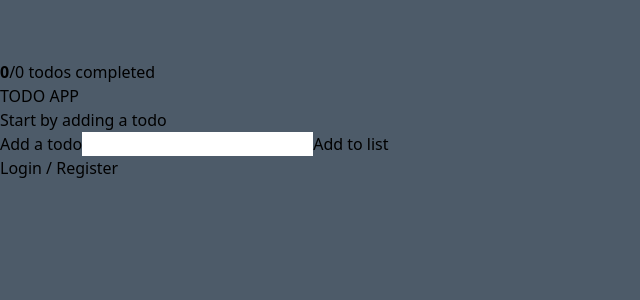
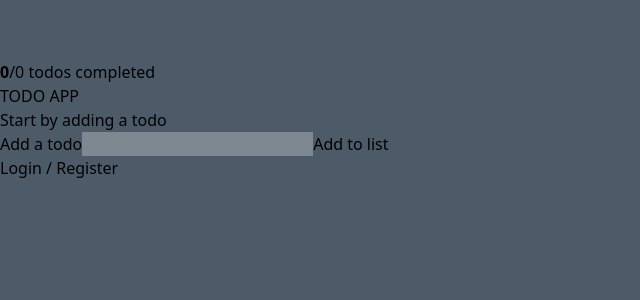
Before and after one commit to warrley/to-do, a React (Vite) app: page / in a window 1280 px wide. Shown: the top 300 px of the page, without its empty margins (0-640 px from the left). Built offline with nearby package versions, Linux system fonts and the light colour scheme; no server answers.

Commit message:
button and input disabled

```diff
--- a/src/components/Button.tsx
+++ b/src/components/Button.tsx
@@ -1,6 +1,9 @@
-export const Button = ({ label, onClick }: {label: string, onClick?: () => void}) => {
+export const Button = ({ label, onClick, disabled }: { label: string, onClick?: () => void, disabled?:boolean }) => {
     return (
-        <button className="shadow-lg bg-sky-600 py-2 rounded-md text-white font-medium flex-1 px-3 hover:bg-sky-700 transition-all" onClick={onClick} type="submit">
+        <button className={`${disabled ? "bg-red-500" : "bg-sky-600 hover:bg-sky-700"} shadow-lg  py-2 rounded-md text-white font-medium flex-1 px-3  transition-all`}
+            onClick={onClick} type="submit"
+            disabled={disabled}
+        >
             {label}
         </button>
     )
--- a/src/components/FormAddTodo.tsx
+++ b/src/components/FormAddTodo.tsx
@@ -2,21 +2,25 @@ import { useContext, useState } from "react";
 import { Button } from "./Button"
 import { Input } from "./Input";
 import { TodosContext } from "../contexts/Todos";
+import { useAuth } from "../firebase/AuthContext";
 
 export const FormAddTodo = () => {
     const { handleAdd } = useContext(TodosContext);
     const [text, setText] = useState("");
+    const { user } = useAuth();
 
     return (
-        <form className="flex flex-col gap-2" onSubmit={e => {
+        <form
+            className={`flex flex-col gap-2 ${user ? "opacity-100" : "opacity-40"}`}
+            onSubmit={e => {
             e.preventDefault();
             handleAdd(text);
             setText('');
             console.log(text)
-        }}>
+            }}>
             <label className="font-medium">Add a todo</label>
-            <Input setText={setText} text={text}/>
-            <Button label="Add to list" />
+            <Input disabled={!user} setText={setText} text={text}/>
+            <Button disabled={!user} label="Add to list" />
         </form>
     )
 }
--- a/src/components/Input.tsx
+++ b/src/components/Input.tsx
@@ -1,7 +1,8 @@
-export const Input = ({ text, setText, type }: { text: string, setText: (t: string) => void, type?:string}) => {
+export const Input = ({ text, setText, type, disabled }: { text: string, setText: (t: string) => void, type?: string, disabled?: boolean;}) => {
     return (
         <input type={type ? type : text}
-            className="border border-black/20 rounded-md px-3 py-2 text-slate-700 outline-none shadow-sm"
+            className={`border ${disabled ? "border-red-600 bg-red-600/10" : "border-black/20"} rounded-md px-3 py-2 text-slate-700 outline-none shadow-sm`}
+            disabled={disabled}
             required
             value={text}
             onChange={(e) => setText(e.target.value)}
```
